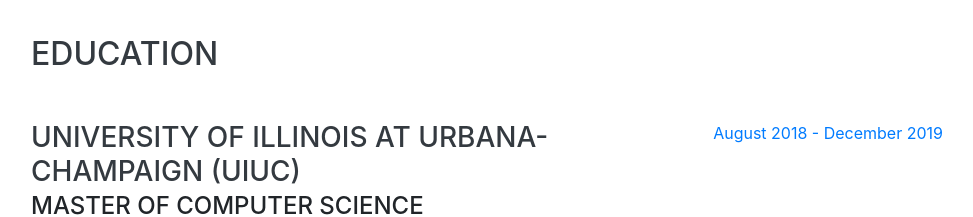
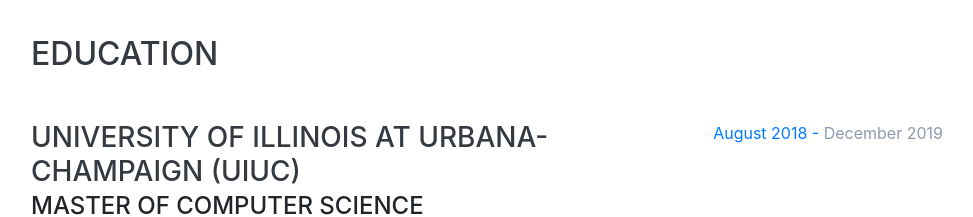
Before and after one commit to mmahmad/mmahmad.github.io, a website with bundled scripts: page index.html in a window 1280 px wide. Shown: the part 940-1157 px from the top of the page, without its empty margins (289-1262 px from the left). Built offline with nearby package versions, Linux system fonts and the light colour scheme; a web font is replaced by a local one.

Commit message:
Change color of graduation date

```diff
--- a/index.html
+++ b/index.html
@@ -120,7 +120,7 @@
                     <p>GPA: 3.83</p>
                 </div>
                 <div class="resume-date text-md-right">
-                    <span class="text-primary">August 2018 - December 2019</span>
+                    <span class="text-primary">August 2018 - <span style="color: #8C9AAE">December 2019</span></span>
                 </div>
             </div>
 
```
